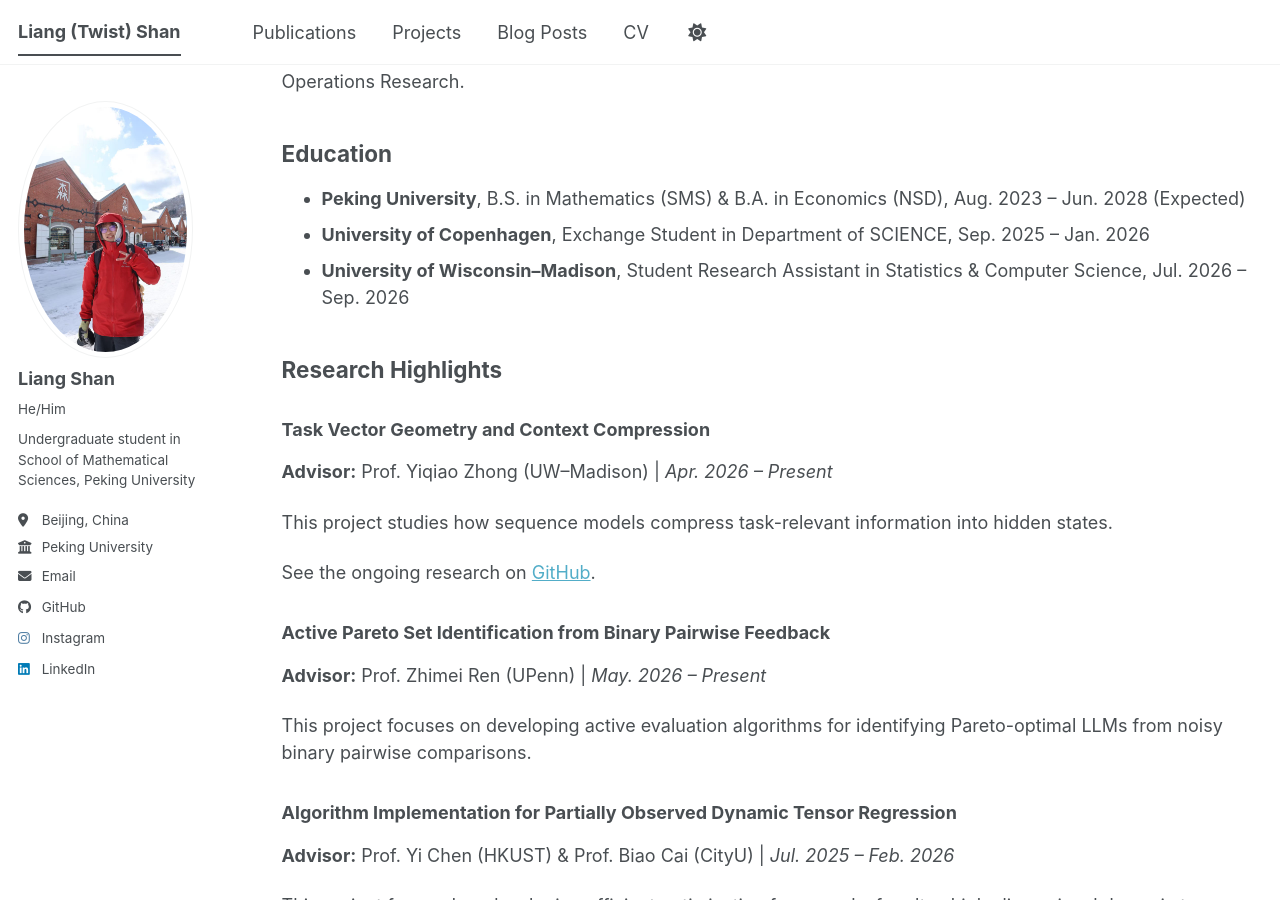
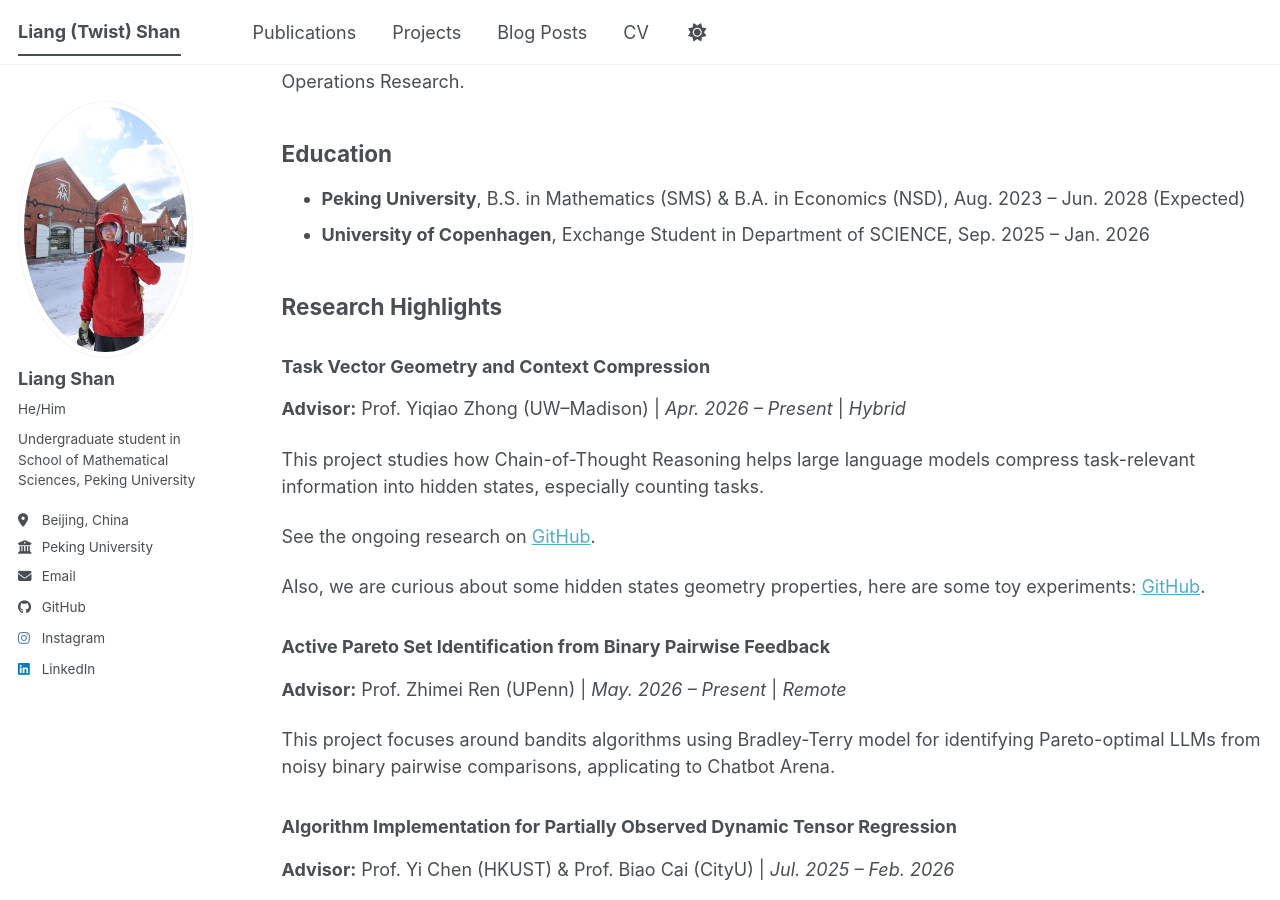
Before and after one commit to Twist-Shan/Twist-Shan.github.io, a Jekyll site: the page built from _pages/about.md, in a window 1280 px wide and 900 px high, scrolled down 308 px. Built offline with Jekyll 4.4.1, drawn with Linux system fonts in a browser that asks for light colours; a script bundle is joined from its source files by our own code; library files that are not in the unit come from our copies.

Commit message:
Update about.md

```diff
--- a/_pages/about.md
+++ b/_pages/about.md
@@ -20,21 +20,22 @@ I am actively seeking PhD opportunities starting in **Fall 2028**, with a focus
 ## Education
 * **Peking University**, B.S. in Mathematics (SMS) & B.A. in Economics (NSD), Aug. 2023 – Jun. 2028 (Expected)
 * **University of Copenhagen**, Exchange Student in Department of SCIENCE, Sep. 2025 – Jan. 2026
-* **University of Wisconsin–Madison**, Student Research Assistant in Statistics & Computer Science, Jul. 2026 – Sep. 2026
 
 ## Research Highlights
 
 ### Task Vector Geometry and Context Compression
-**Advisor:** Prof. Yiqiao Zhong (UW–Madison) | *Apr. 2026 – Present*
+**Advisor:** Prof. Yiqiao Zhong (UW–Madison) | *Apr. 2026 – Present* | *Hybrid*
 
-This project studies how sequence models compress task-relevant information into hidden states.
+This project studies how Chain-of-Thought Reasoning helps large language models compress task-relevant information into hidden states, especially counting tasks.
 
-See the ongoing research on [GitHub](https://github.com/Twist-Shan/Hidden_State_Evaluation).
+See the ongoing research on [GitHub](https://github.com/Twist-Shan/Synthetic_CoT_NiaH_Count).
+
+Also, we are curious about some hidden states geometry properties, here are some toy experiments: [GitHub](https://github.com/Twist-Shan/Hidden_State_Evaluation).
 
 ### Active Pareto Set Identification from Binary Pairwise Feedback
-**Advisor:** Prof. Zhimei Ren (UPenn) | *May. 2026 – Present*
+**Advisor:** Prof. Zhimei Ren (UPenn) | *May. 2026 – Present* | *Remote*
 
-This project focuses on developing active evaluation algorithms for identifying Pareto-optimal LLMs from noisy binary pairwise comparisons.
+This project focuses around bandits algorithms using Bradley-Terry model for identifying Pareto-optimal LLMs from noisy binary pairwise comparisons, applicating to Chatbot Arena.
 
 ### Algorithm Implementation for Partially Observed Dynamic Tensor Regression
 **Advisor:** Prof. Yi Chen (HKUST) & Prof. Biao Cai (CityU) | *Jul. 2025 – Feb. 2026*
```
